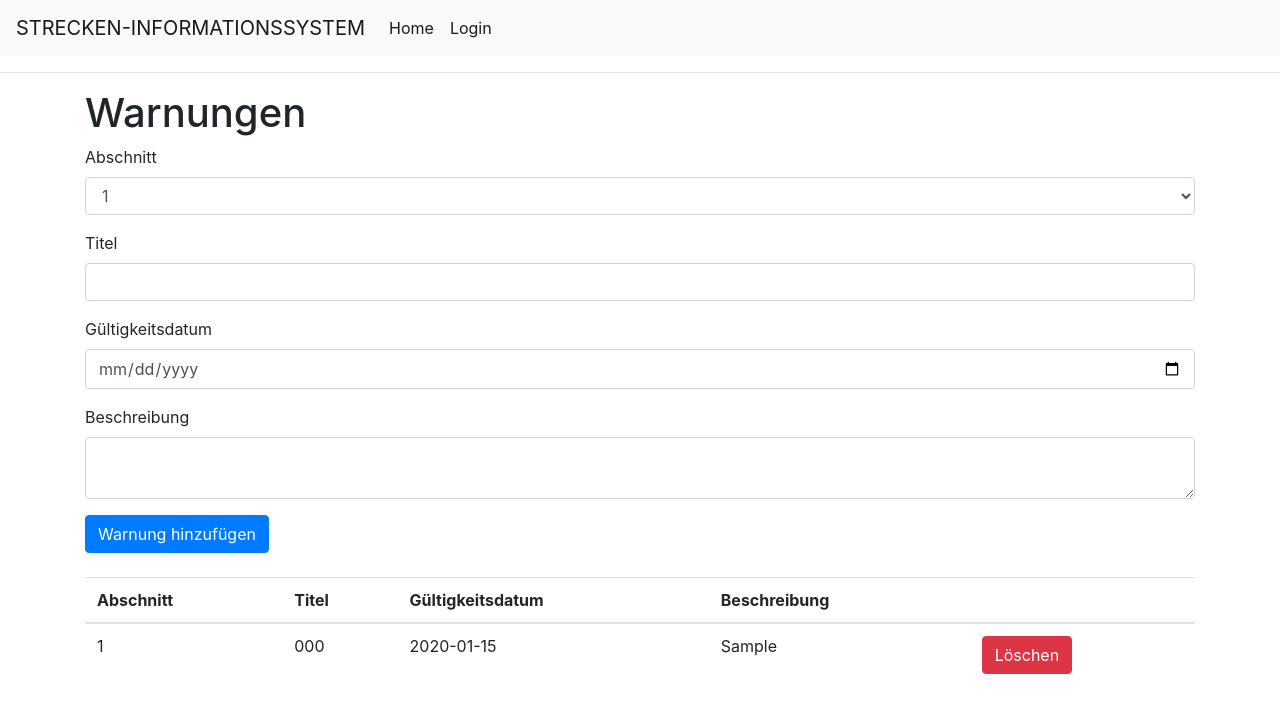
After one commit to felixKroni/dke_praktikum_SS2024, a Flask app: page /warnungen in a window 1280 px wide. The commit adds this page. Shown: the top 713 px of the page. Run offline with Flask 3, Linux system fonts and the light colour scheme; tables that the repository leaves empty hold one stand-in row (values such as "Sample post"); some libraries are stand-ins or nearby versions.

Commit message:
FinishModuleClasses

```diff
--- a/Strecken_IS/app/forms.py
+++ b/Strecken_IS/app/forms.py
@@ -1,12 +1,23 @@
 from flask_wtf import FlaskForm
-from wtforms import StringField, PasswordField, BooleanField, SubmitField
+from wtforms import StringField, PasswordField, BooleanField, SubmitField, SelectField, FloatField, IntegerField, DateField, TextAreaField
 from wtforms.validators import DataRequired
 from flask_wtf import FlaskForm
-from wtforms import StringField, PasswordField, BooleanField, SubmitField, SelectField, FloatField
 from wtforms.validators import ValidationError, DataRequired, Email, EqualTo
 import sqlalchemy as sa
 from app import db
 from app.models import User
+from app.models import Bahnhof
+from app.models import Abschnitt
+from app.models import Strecke
+
+def get_bahnhof_choices():
+    return [(b.name, b.name) for b in Bahnhof.query.all()]
+
+def get_abschnitt_choices():
+    return [(a.abschnitt_id, a.abschnitt_id) for a in Abschnitt.query.all()]
+
+def get_strecke_choices():
+    return [(s.name, s.name) for s in Strecke.query.all()]
 
 class LoginForm(FlaskForm):
     username = StringField('Username', validators=[DataRequired()])
@@ -41,3 +52,24 @@ class BahnhofForm(FlaskForm):
     latitude = FloatField('Latitude', validators=[DataRequired()])
     longitude = FloatField('Longitude', validators=[DataRequired()])
     submit = SubmitField('Submit')
+
+class AbschnittForm(FlaskForm):
+    startbahnhof_id = SelectField('Startbahnhof', choices=get_bahnhof_choices, validators=[DataRequired()])
+    endbahnhof_id = SelectField('Endbahnhof', choices=get_bahnhof_choices, validators=[DataRequired()])
+    strecke = SelectField('Strecke', choices=get_strecke_choices, validators=[DataRequired()])
+    maximale_geschwindigkeit = IntegerField('Maximale Geschwindigkeit', validators=[DataRequired()])
+    maximale_spurweite = IntegerField('Maximale Spurweite', validators=[DataRequired()])
+    nutzungsentgelt = IntegerField('Nutzungsentgelt', validators=[DataRequired()])
+    distanz = IntegerField('Distanz', validators=[DataRequired()])
+    submit = SubmitField('Submit')
+
+class WarnungForm(FlaskForm):
+    abschnitt_id_warnung = SelectField('Abschnitt', choices=get_abschnitt_choices, validators=[DataRequired()])
+    titel = StringField('Titel', validators=[DataRequired()])
+    gueltigkeitsdatum = DateField('Gültigkeitsdatum', format='%Y-%m-%d', validators=[DataRequired()])
+    beschreibung = TextAreaField('Beschreibung', validators=[DataRequired()])
+    submit = SubmitField('Submit')
+
+class StreckeForm(FlaskForm):
+    name = StringField('Name', validators=[DataRequired()])
+    submit = SubmitField('Speichern')
--- a/Strecken_IS/app/routes.py
+++ b/Strecken_IS/app/routes.py
@@ -13,11 +13,18 @@ from app import db
 from app.forms import RegistrationForm
 from app.forms import BahnhofForm
 from app.models import Bahnhof
+from app.forms import AbschnittForm
+from app.models import Abschnitt
+from app.forms import WarnungForm
+from app.models import Warnung
+from app.forms import StreckeForm
+from app.models import Strecke
 
 @app.route('/')
 @app.route('/index')
 @login_required
 def index():
+    bahnhof = Bahnhof.query.all()
     posts = [
         {
             'author': {'username': 'John'},
@@ -28,7 +35,7 @@ def index():
             'body': 'The Avengers movie was so cool!'
         }
     ]
-    return render_template("index.html", title='Home Page', posts=posts)
+    return render_template("index.html", title='Home Page', posts=posts, bahnhof=bahnhof)
 
 @app.route('/login', methods=['GET', 'POST'])
 def login():
@@ -102,3 +109,97 @@ def delete_bahnhof(name):
     db.session.commit()
     flash('Der Bahnhof wurde gelöscht.')
     return redirect(url_for('bahnhof'))
+
+@app.route('/abschnitt', methods=['GET', 'POST'])
+def abschnitt():
+    form = AbschnittForm()
+    if form.validate_on_submit():
+        abschnitt = Abschnitt(startbahnhof_id=form.startbahnhof_id.data, endbahnhof_id=form.endbahnhof_id.data, maximale_geschwindigkeit=form.maximale_geschwindigkeit.data, maximale_spurweite=form.maximale_spurweite.data, nutzungsentgelt=form.nutzungsentgelt.data, distanz=form.distanz.data)
+        db.session.add(abschnitt)
+        db.session.commit()
+        flash('Der Abschnitt wurde erfolgreich hinzugefügt!')
+        return redirect(url_for('abschnitt'))
+    abschnitte = Abschnitt.query.all()
+    return render_template('abschnitt.html', title='Abschnitt', abschnitte=abschnitte, form=form)
+
+@app.route('/abschnitt/edit/<startbahnhof_id>/<endbahnhof_id>', methods=['GET', 'POST'])
+def edit_abschnitt(startbahnhof_id, endbahnhof_id):
+    abschnitt = Abschnitt.query.get_or_404((startbahnhof_id, endbahnhof_id))
+    form = AbschnittForm(obj=abschnitt)
+    if form.validate_on_submit():
+        form.populate_obj(abschnitt)
+        db.session.commit()
+        flash('Die Änderungen wurden gespeichert.')
+        return redirect(url_for('abschnitt'))
+    return render_template('edit_abschnitt.html', form=form)
+
+@app.route('/abschnitt/delete/<startbahnhof_id>/<endbahnhof_id>', methods=['POST'])
+def delete_abschnitt(startbahnhof_id, endbahnhof_id):
+    abschnitt = Abschnitt.query.get_or_404((startbahnhof_id, endbahnhof_id))
+    db.session.delete(abschnitt)
+    db.session.commit()
+    flash('Der Abschnitt wurde erfolgreich gelöscht.')
+    return redirect(url_for('abschnitt'))
+
+@app.route('/warnungen', methods=['GET', 'POST'])
+def warnungen():
+    form = WarnungForm()
+    if form.validate_on_submit():
+        warnung = Warnung(abschnitt_id_warnung=form.abschnitt_id_warnung.data, titel=form.titel.data, gueltigkeitsdatum=form.gueltigkeitsdatum.data, beschreibung=form.beschreibung.data)
+        db.session.add(warnung)
+        db.session.commit()
+        flash('Warnung hinzugefügt')
+        return redirect(url_for('warnungen'))
+    warnungen = Warnung.query.all()
+    return render_template('warnungen.html', title='Warnungen', warnungen=warnungen, form=form)
+
+@app.route('/warnung/edit/<int:abschnitt_id_warnung>', methods=['GET', 'POST'])
+def edit_warnung(abschnitt_id_warnung):
+    warnung = Warnung.query.get_or_404(abschnitt_id_warnung)
+    form = WarnungForm(obj=warnung)
+    if form.validate_on_submit():
+        form.populate_obj(warnung)
+        db.session.commit()
+        flash('Die Änderungen wurden gespeichert.')
+        return redirect(url_for('warnungen'))
+    return render_template('edit_warnung.html', form=form)
+
+@app.route('/warnung/delete/<int:abschnitt_id_warnung>', methods=['POST'])
+def delete_warnung(abschnitt_id_warnung):
+    warnung = Warnung.query.get_or_404(abschnitt_id_warnung)
+    db.session.delete(warnung)
+    db.session.commit()
+    flash('Warnung gelöscht')
+    return redirect(url_for('warnungen'))
+
+
+@app.route('/strecke', methods=['GET', 'POST'])
+def strecke():
+    form = StreckeForm()
+    if form.validate_on_submit():
+        strecke = Strecke(name=form.name.data)
+        db.session.add(strecke)
+        db.session.commit()
+        flash('Die Strecke wurde erfolgreich erstellt.')
+        return redirect(url_for('index'))
+    strecken = Strecke.query.all()  # Alle Strecken abrufen
+    return render_template('strecke.html', form=form, strecken=strecken)
+
+@app.route('/strecke/<name>', methods=['GET', 'POST'])
+def edit_strecke(name):
+    strecke = Strecke.query.get_or_404(name)
+    form = StreckeForm(obj=strecke)
+    if form.validate_on_submit():
+        form.populate_obj(strecke)
+        db.session.commit()
+        flash('Die Strecke wurde erfolgreich aktualisiert.')
+        return redirect(url_for('index'))
+    return render_template('edit_strecke.html', form=form)
+
+@app.route('/strecke/<name>/delete', methods=['POST'])
+def delete_strecke(name):
+    strecke = Strecke.query.get_or_404(name)
+    db.session.delete(strecke)
+    db.session.commit()
+    flash('Die Strecke wurde erfolgreich gelöscht.')
+    return redirect(url_for('index'))
--- a/Strecken_IS/app/templates/bahnhof.html
+++ b/Strecken_IS/app/templates/bahnhof.html
@@ -28,6 +28,8 @@
                 <tr>
                     <th scope="col">Name</th>
                     <th scope="col">Adresse</th>
+                    <th scope="col">Breitengrad</th>
+                    <th scope="col">Längengrad</th>
                     <th scope="col">Aktionen</th>
                 </tr>
             </thead>
@@ -36,6 +38,8 @@
                 <tr>
                     <td>{{ bahnhof.name }}</td>
                     <td>{{ bahnhof.adresse }}</td>
+                    <td>{{ bahnhof.latitude }}</td>
+                    <td>{{ bahnhof.longitude }}</td>
                     <td>
                         <a href="{{ url_for('edit_bahnhof', name=bahnhof.name) }}" class="btn btn-sm btn-outline-primary">Bearbeiten</a>
                         <form action="{{ url_for('delete_bahnhof', name=bahnhof.name) }}" method="post" style="display: inline;">
--- a/Strecken_IS/app/templates/base.html
+++ b/Strecken_IS/app/templates/base.html
@@ -2,7 +2,8 @@
 <head>
     <meta charset="utf-8">
     <meta content="width=device-width, initial-scale=1" name="viewport">
-   <link rel="stylesheet" href="https://cdn.jsdelivr.net/npm/bootstrap@4.0.0/dist/css/bootstrap.min.css" integrity="sha384-Gn5384xqQ1aoWXA+058RXPxPg6fy4IWvTNh0E263XmFcJlSAwiGgFAW/dAiS6JXm" crossorigin="anonymous">
+    <link rel="stylesheet" href="https://cdn.jsdelivr.net/npm/bootstrap@4.0.0/dist/css/bootstrap.min.css"
+          integrity="sha384-Gn5384xqQ1aoWXA+058RXPxPg6fy4IWvTNh0E263XmFcJlSAwiGgFAW/dAiS6JXm" crossorigin="anonymous">
 
     {% if title %}
         <title>{{ title }} - STRECKEN-INFORMATIONSSYSTEM </title>
@@ -33,9 +34,18 @@
                     <a class="nav-link" href="{{ url_for('register') }}">Register new user</a>
                 </li>
             {% endif %}
-         {% if current_user.is_authenticated%}
+            {% if current_user.is_authenticated %}
                 <li class="nav-item active">
                     <a class="nav-link" href="{{ url_for('bahnhof') }}">Bahnof-Management</a>
+                </li>
+                <li class="nav-item active">
+                    <a class="nav-link" href="{{ url_for('abschnitt') }}">Abschnitt-Management</a>
+                </li>
+                <li class="nav-item active">
+                    <a class="nav-link" href="{{ url_for('warnungen') }}">Warnungs-Management</a>
+                </li>
+                <li class="nav-item active">
+                    <a class="nav-link" href="{{ url_for('strecke') }}">Strecken-Management</a>
                 </li>
             {% endif %}
         </ul>
@@ -52,8 +62,14 @@
     {% endif %}
 {% endwith %}
 {% block content %}{% endblock %}
-<script src="https://code.jquery.com/jquery-3.2.1.slim.min.js" integrity="sha384-KJ3o2DKtIkvYIK3UENzmM7KCkRr/rE9/Qpg6aAZGJwFDMVNA/GpGFF93hXpG5KkN" crossorigin="anonymous"></script>
-<script src="https://cdn.jsdelivr.net/npm/popper.js@1.12.9/dist/umd/popper.min.js" integrity="sha384-ApNbgh9B+Y1QKtv3Rn7W3mgPxhU9K/ScQsAP7hUibX39j7fakFPskvXusvfa0b4Q" crossorigin="anonymous"></script>
-<script src="https://cdn.jsdelivr.net/npm/bootstrap@4.0.0/dist/js/bootstrap.min.js" integrity="sha384-JZR6Spejh4U02d8jOt6vLEHfe/JQGiRRSQQxSfFWpi1MquVdAyjUar5+76PVCmYl" crossorigin="anonymous"></script>
+<script src="https://code.jquery.com/jquery-3.2.1.slim.min.js"
+        integrity="sha384-KJ3o2DKtIkvYIK3UENzmM7KCkRr/rE9/Qpg6aAZGJwFDMVNA/GpGFF93hXpG5KkN"
+        crossorigin="anonymous"></script>
+<script src="https://cdn.jsdelivr.net/npm/popper.js@1.12.9/dist/umd/popper.min.js"
+        integrity="sha384-ApNbgh9B+Y1QKtv3Rn7W3mgPxhU9K/ScQsAP7hUibX39j7fakFPskvXusvfa0b4Q"
+        crossorigin="anonymous"></script>
+<script src="https://cdn.jsdelivr.net/npm/bootstrap@4.0.0/dist/js/bootstrap.min.js"
+        integrity="sha384-JZR6Spejh4U02d8jOt6vLEHfe/JQGiRRSQQxSfFWpi1MquVdAyjUar5+76PVCmYl"
+        crossorigin="anonymous"></script>
 </body>
 </html>
--- /dev/null
+++ b/Strecken_IS/app/templates/warnungen.html
@@ -0,0 +1,53 @@
+{% extends "base.html" %}
+
+{% block content %}
+    <div class="container">
+        <h1>Warnungen</h1>
+        <form method="POST" class="mb-4">
+            {{ form.hidden_tag() }}
+            <div class="form-group">
+                {{ form.abschnitt_id_warnung.label(class="form-label") }}
+                {{ form.abschnitt_id_warnung(class="form-control") }}
+            </div>
+            <div class="form-group">
+                {{ form.titel.label(class="form-label") }}
+                {{ form.titel(class="form-control") }}
+            </div>
+            <div class="form-group">
+                {{ form.gueltigkeitsdatum.label(class="form-label") }}
+                {{ form.gueltigkeitsdatum(class="form-control") }}
+            </div>
+            <div class="form-group">
+                {{ form.beschreibung.label(class="form-label") }}
+                {{ form.beschreibung(class="form-control") }}
+            </div>
+            <button type="submit" class="btn btn-primary">Warnung hinzufügen</button>
+        </form>
+        <table class="table">
+            <thead>
+                <tr>
+                    <th scope="col">Abschnitt</th>
+                    <th scope="col">Titel</th>
+                    <th scope="col">Gültigkeitsdatum</th>
+                    <th scope="col">Beschreibung</th>
+                    <th scope="col"></th>
+                </tr>
+            </thead>
+            <tbody>
+                {% for warnung in warnungen %}
+                <tr>
+                    <td>{{ warnung.abschnitt_id_warnung }}</td>
+                    <td>{{ warnung.titel }}</td>
+                    <td>{{ warnung.gueltigkeitsdatum }}</td>
+                    <td>{{ warnung.beschreibung }}</td>
+                    <td>
+                        <form method="POST" action="{{ url_for('delete_warnung', abschnitt_id_warnung=warnung.abschnitt_id_warnung) }}">
+                            <button type="submit" class="btn btn-danger">Löschen</button>
+                        </form>
+                    </td>
+                </tr>
+                {% endfor %}
+            </tbody>
+        </table>
+    </div>
+{% endblock %}
--- a/Strecken_IS/strecken_is.py
+++ b/Strecken_IS/strecken_is.py
@@ -3,7 +3,8 @@ import sqlalchemy.orm as so
 from app import app, db
 from app.models import User
 from app.models import Bahnhof
+from app.models import Abschnitt
 
 @app.shell_context_processor
 def make_shell_context():
-    return {'sa': sa, 'so': so, 'db': db, 'User': User, Bahnhof: Bahnhof}
+    return {'sa': sa, 'so': so, 'db': db, 'User': User, Bahnhof: Bahnhof, Abschnitt: Abschnitt}
```
Also changed, not shown: Strecken_IS/app/models.py (+34 -1 lines), Strecken_IS/app/templates/abschnitt.html (added, +72 -0 lines), Strecken_IS/app/templates/index.html (+4 -11 lines), Strecken_IS/app/templates/strecke.html (added, +22 -0 lines), Strecken_IS/migrations/versions/23b9138a8a63_users_table.py (deleted, +0 -49 lines), Strecken_IS/migrations/versions/46c4b8e25d3c_strecke.py (added, +81 -0 lines), Strecken_IS/migrations/versions/59a4511b244c_added_coordinates_to_bahnhof_model.py (deleted, +0 -34 lines), Strecken_IS/app.db. Lines whose indentation alone changed are shown as unchanged.
